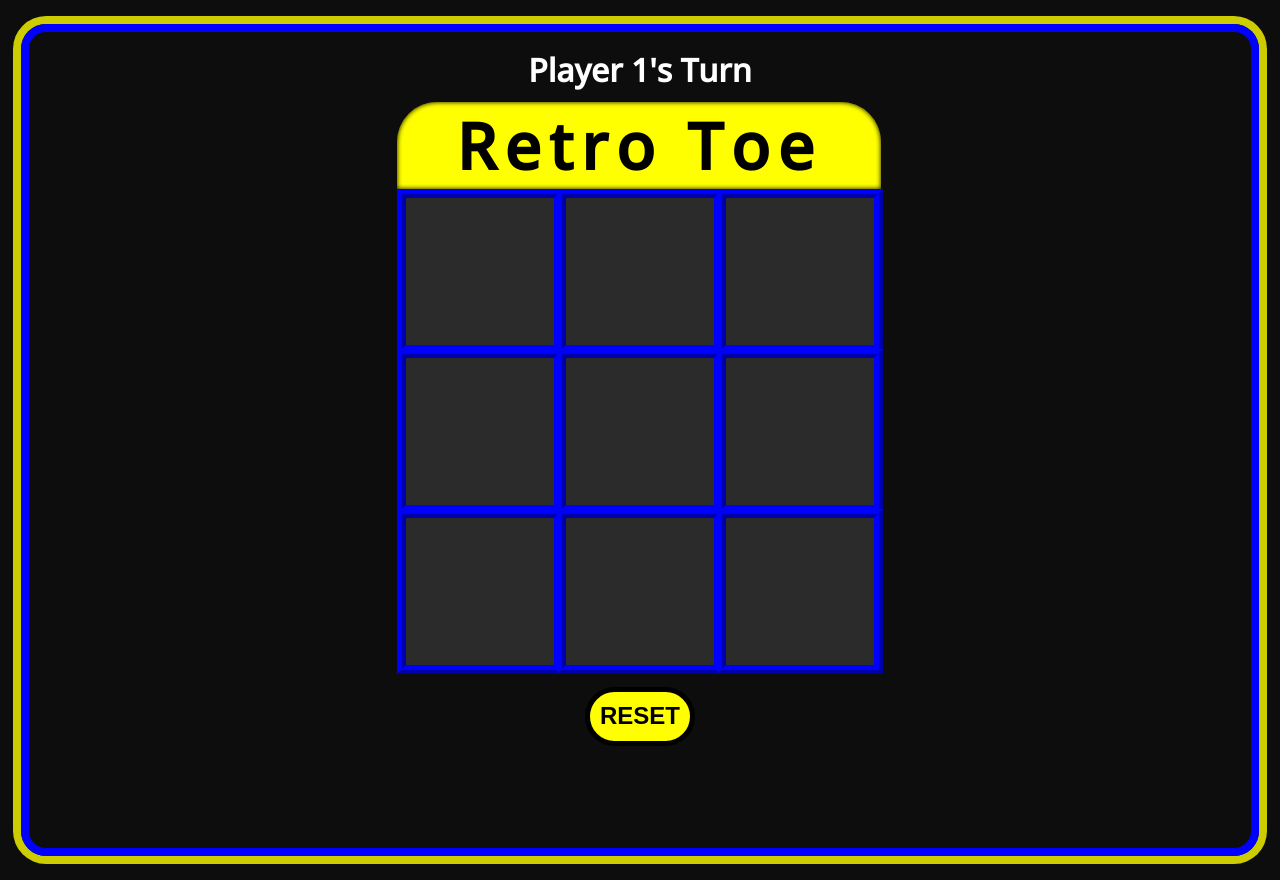
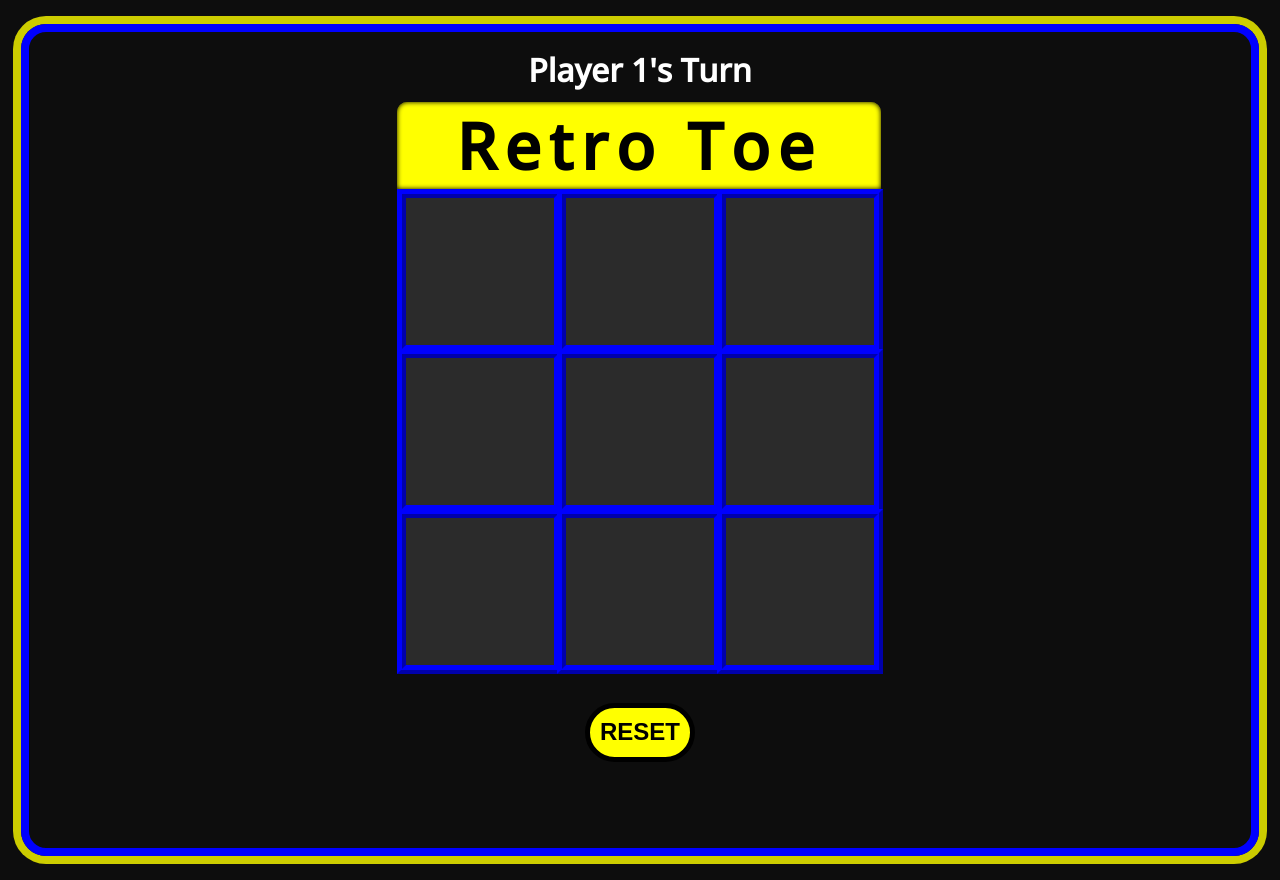
Before and after one commit to bthol/Retro-Toe, a website: page index.html in a window 1280 px wide. Drawn offline with nearby package versions, Linux system fonts and the light colour scheme.

Commit message:
style adjustment

```diff
--- a/style.css
+++ b/style.css
@@ -32,7 +32,7 @@ body {
   font-size: 8vmin;
   font-weight: 600;
   letter-spacing: 1vmin;
-  border-radius: 5vmin 5vmin 0px 0px;
+  border-radius: 10px 10px 0px 0px;
   margin: .2vw -.2vw;
 }
 
@@ -44,7 +44,7 @@ body {
   padding: 1.3vmin;
   border: .7vmin solid rgb(0, 0, 0);
   border-radius: 5vmin;
-  margin-top: 2vmin;
+  margin-top: 4vmin;
   background-color: rgb(255, 255,0);
 }
 
```
